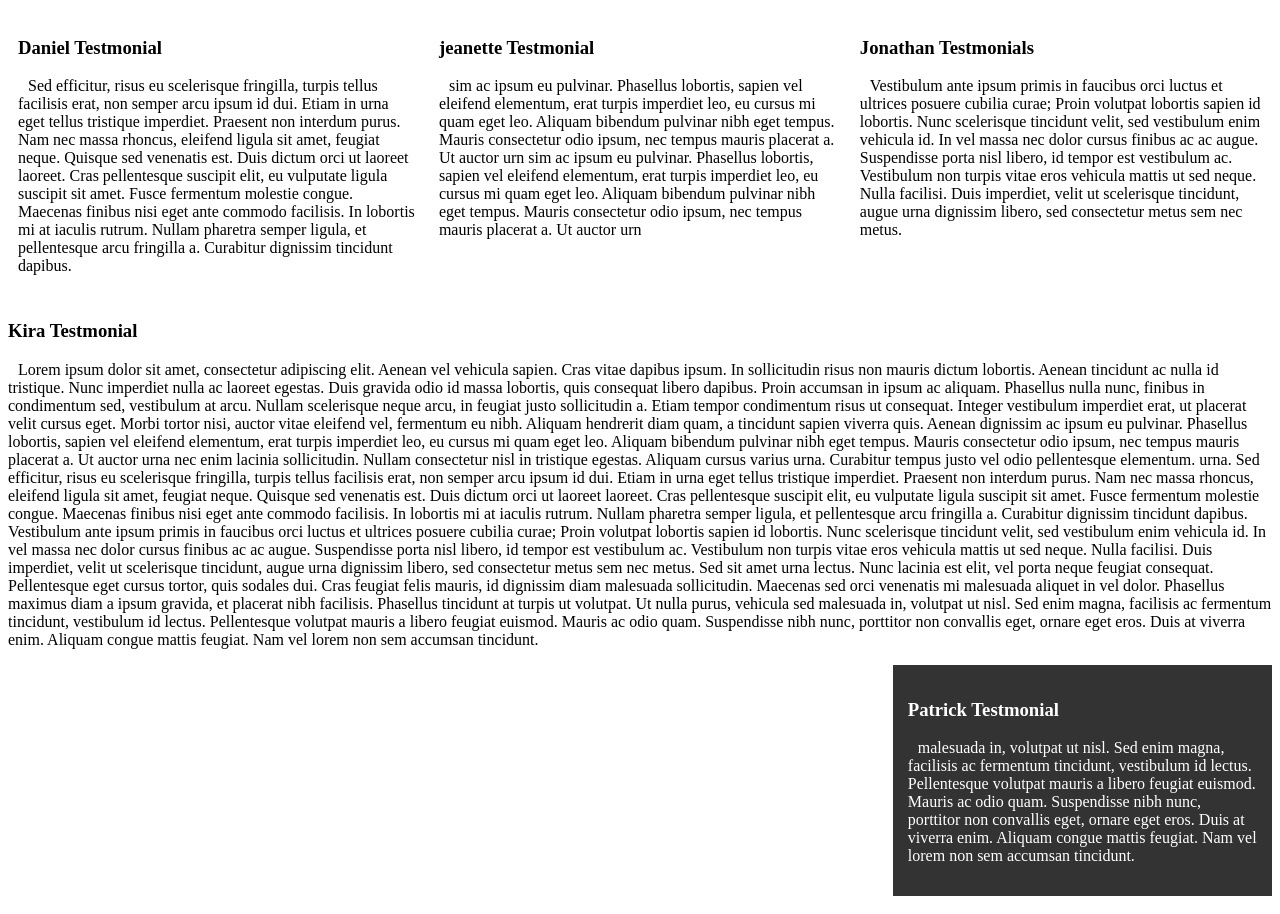
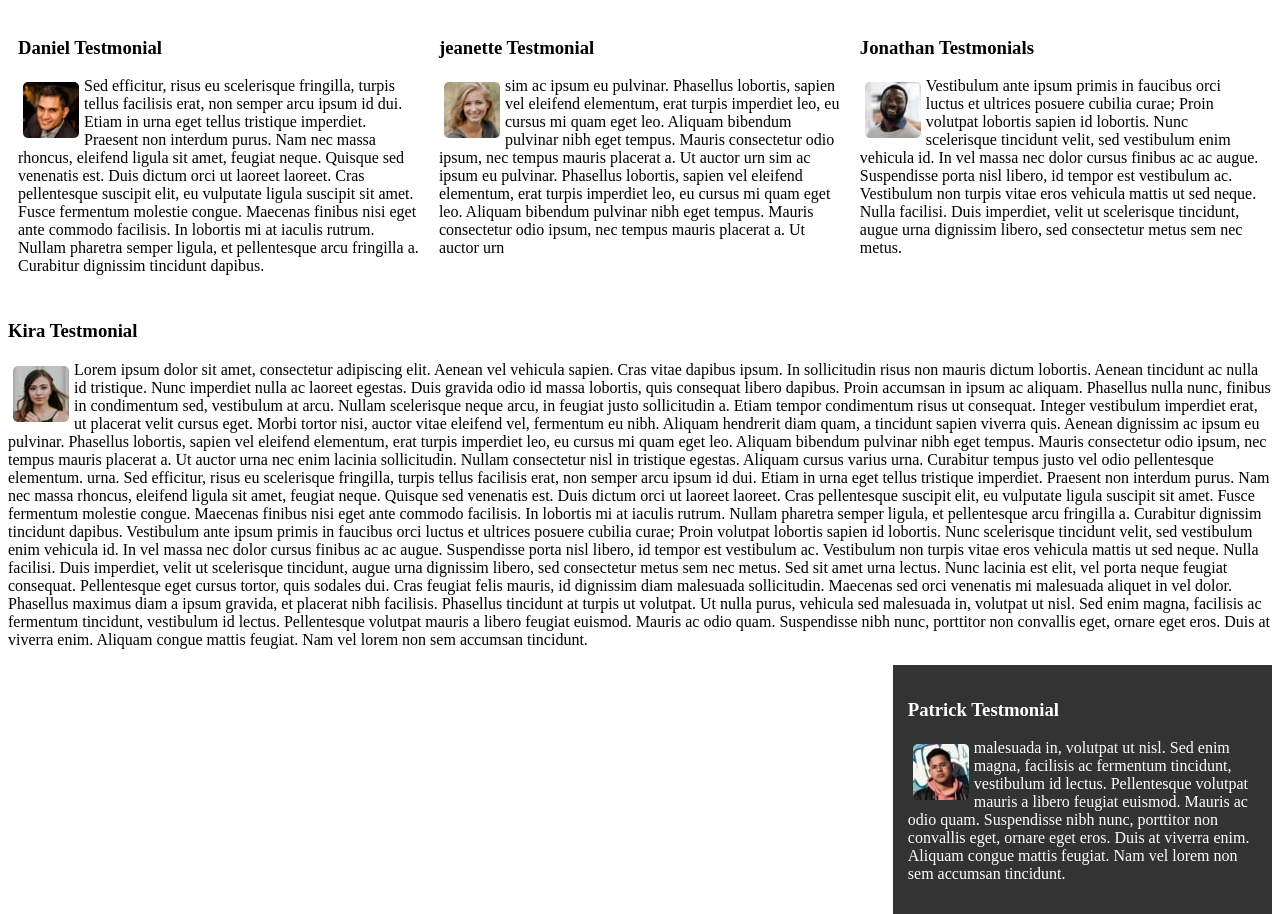
Before and after one commit to xxErnisha/floating-testimonials, a plain HTML site: page index.html in a window 1280 px wide. Drawn offline with Linux system fonts and the light colour scheme.

Commit message:
Add files via upload

```diff
--- a/index.html
+++ b/index.html
@@ -7,27 +7,28 @@
 </head>
 <div class="block">
 	<h3>Daniel Testmonial</h3>
-	<img src="image-daniel-1.jpeg" alt="">
+	<img src="images/image-daniel-1.jpeg" alt="">
+
 	<p>Sed efficitur, risus eu scelerisque fringilla, turpis tellus facilisis erat, non semper arcu ipsum id dui. Etiam in urna eget tellus tristique imperdiet. Praesent non interdum purus. Nam nec massa rhoncus, eleifend ligula sit amet, feugiat neque. Quisque sed venenatis est. Duis dictum orci ut laoreet laoreet. Cras pellentesque suscipit elit, eu vulputate ligula suscipit sit amet. Fusce fermentum molestie congue. Maecenas finibus nisi eget ante commodo facilisis. In lobortis mi at iaculis rutrum. Nullam pharetra semper ligula, et pellentesque arcu fringilla a. Curabitur dignissim tincidunt dapibus.
 
 </p>
 </div>
 	<div class="block">
 	<h3>jeanette Testmonial</h3>
-	<img src="image-jeanette.jpeg" alt="">
+	<img src="images/image-jeanette.jpeg" alt="">
 	<p>sim ac ipsum eu pulvinar. Phasellus lobortis, sapien vel eleifend elementum, erat turpis imperdiet leo, eu cursus mi quam eget leo. Aliquam bibendum pulvinar nibh eget tempus. Mauris consectetur odio ipsum, nec tempus mauris placerat a. Ut auctor urn  sim ac ipsum eu pulvinar. Phasellus lobortis, sapien vel eleifend elementum, erat turpis imperdiet leo, eu cursus mi quam eget leo. Aliquam bibendum pulvinar nibh eget tempus. Mauris consectetur odio ipsum, nec tempus mauris placerat a. Ut auctor urn
 		</p>
 	</div>
 	<div class="block">
 	<h3>Jonathan Testmonials</h3>
-	<img src="image-jonathan.jpeg" alt="">
+	<img src="images/image-jonathan.jpeg" alt="">
 	<p>Vestibulum ante ipsum primis in faucibus orci luctus et ultrices posuere cubilia curae; Proin volutpat lobortis sapien id lobortis. Nunc scelerisque tincidunt velit, sed vestibulum enim vehicula id. In vel massa nec dolor cursus finibus ac ac augue. Suspendisse porta nisl libero, id tempor est vestibulum ac. Vestibulum non turpis vitae eros vehicula mattis ut sed neque. Nulla facilisi. Duis imperdiet, velit ut scelerisque tincidunt, augue urna dignissim libero, sed consectetur metus sem nec metus.
 		</p>
 	</div>
 	<div class="clr"></div>
 	<div id="main block">
 	<h3>Kira Testmonial</h3>
-	<img src="image-kira.jpeg" alt="">
+	<img src="images/image-kira.jpeg" alt="">
 	<p>Lorem ipsum dolor sit amet, consectetur adipiscing elit. Aenean vel vehicula sapien. Cras vitae dapibus ipsum. In sollicitudin risus non mauris dictum lobortis. Aenean tincidunt ac nulla id tristique. Nunc imperdiet nulla ac laoreet egestas. Duis gravida odio id massa lobortis, quis consequat libero dapibus. Proin accumsan in ipsum ac aliquam. Phasellus nulla nunc, finibus in condimentum sed, vestibulum at arcu. Nullam scelerisque neque arcu, in feugiat justo sollicitudin a. Etiam tempor condimentum risus ut consequat. Integer vestibulum imperdiet erat, ut placerat velit cursus eget.
 Morbi tortor nisi, auctor vitae eleifend vel, fermentum eu nibh. Aliquam hendrerit diam quam, a tincidunt sapien viverra quis. Aenean dignissim ac ipsum eu pulvinar. Phasellus lobortis, sapien vel eleifend elementum, erat turpis imperdiet leo, eu cursus mi quam eget leo. Aliquam bibendum pulvinar nibh eget tempus. Mauris consectetur odio ipsum, nec tempus mauris placerat a. Ut auctor urna nec enim lacinia sollicitudin. Nullam consectetur nisl in tristique egestas. Aliquam cursus varius urna. Curabitur tempus justo vel odio pellentesque elementum.
  urna. Sed efficitur, risus eu scelerisque fringilla, turpis tellus facilisis erat, non semper arcu ipsum id dui. Etiam in urna eget tellus tristique imperdiet. Praesent non interdum purus. Nam nec massa rhoncus, eleifend ligula sit amet, feugiat neque. Quisque sed venenatis est. Duis dictum orci ut laoreet laoreet. Cras pellentesque suscipit elit, eu vulputate ligula suscipit sit amet. Fusce fermentum molestie congue. Maecenas finibus nisi eget ante commodo facilisis. In lobortis mi at iaculis rutrum. Nullam pharetra semper ligula, et pellentesque arcu fringilla a. Curabitur dignissim tincidunt dapibus.
@@ -39,7 +40,7 @@ Cras feugiat felis mauris, id dignissim diam malesuada sollicitudin. Maecenas se
 	</div>
 	<div id="sidebar">
 	<h3>Patrick Testmonial</h3>
-	<img src="image-patrick.jpeg" alt="">
+	<img src="images/image-patrick.jpeg" alt="">
 	<p>malesuada in, volutpat ut nisl. Sed enim magna, facilisis ac fermentum tincidunt, vestibulum id lectus. Pellentesque volutpat mauris a libero feugiat euismod. Mauris ac odio quam. Suspendisse nibh nunc, porttitor non convallis eget, ornare eget eros. Duis at viverra enim. Aliquam congue mattis feugiat. Nam vel lorem non sem accumsan tincidunt.
 		</p>
 	</div>
--- a/style.css
+++ b/style.css
@@ -1,3 +1,5 @@
+/* CSS Document */
+
 .clr {
 	clear: both;
 }
```
